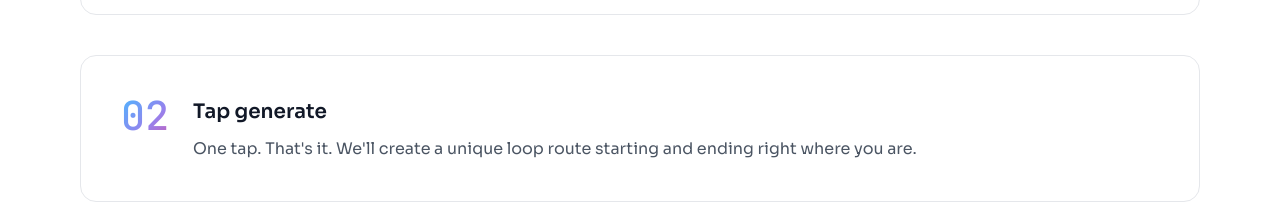
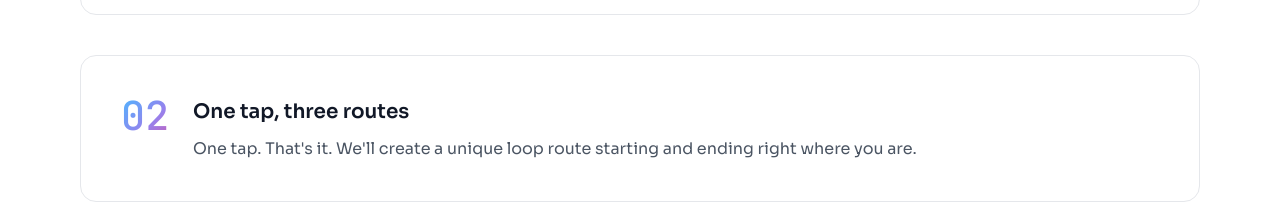
Before and after one commit to alecsingleton/randomrun-website, a plain HTML site: page index.html in a window 1280 px wide. Shown: the part 1213-1416 px from the top of the page. Drawn offline with Linux system fonts and the light colour scheme.

Commit message:
Update index.html

```diff
--- a/index.html
+++ b/index.html
@@ -80,7 +80,7 @@
             <div class="step">
                 <div class="step-number">02</div>
                 <div class="step-content">
-                    <h3>Tap generate</h3>
+                    <h3>One tap, three routes</h3>
                     <p>One tap. That's it. We'll create a unique loop route starting and ending right where you are.</p>
                 </div>
             </div>
```
